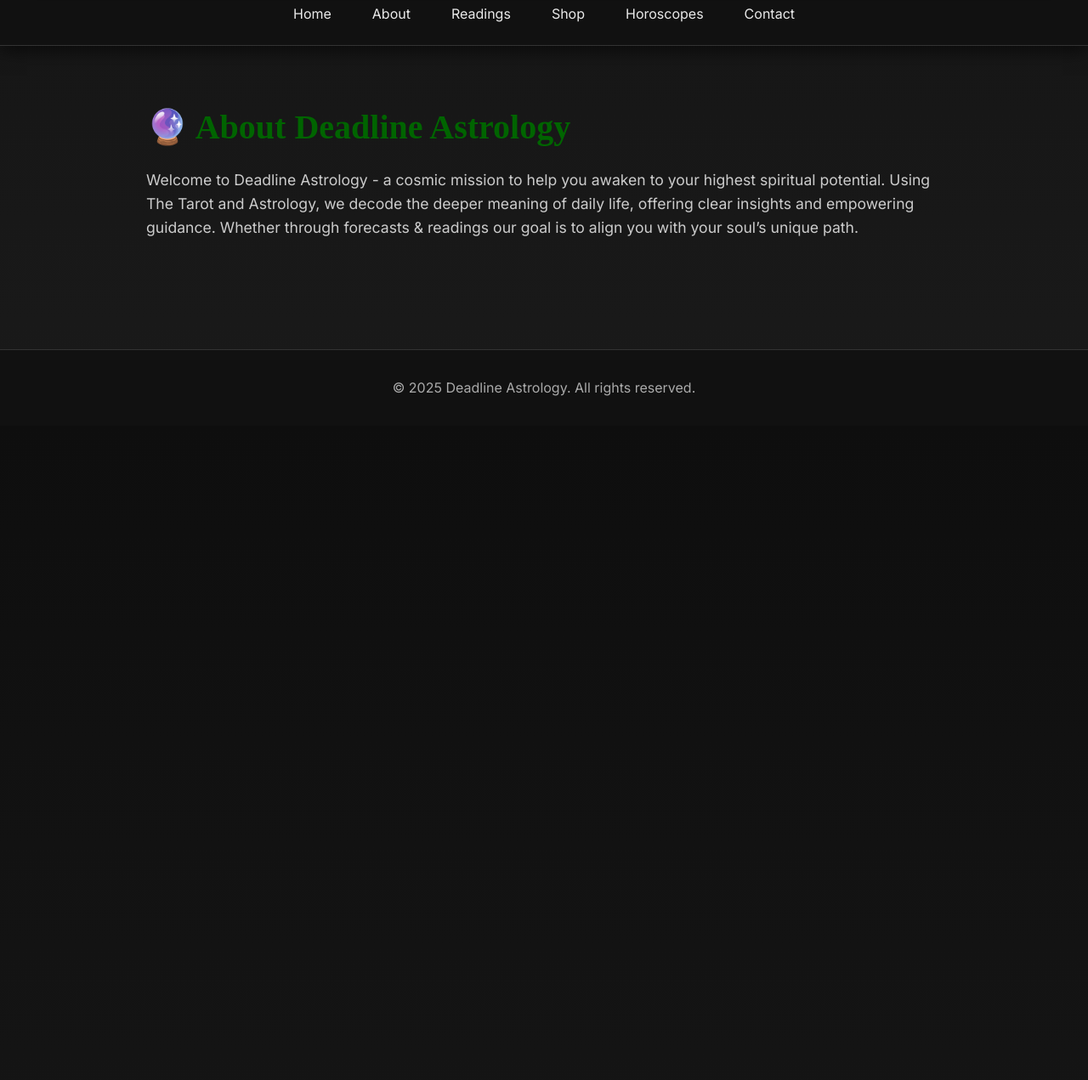
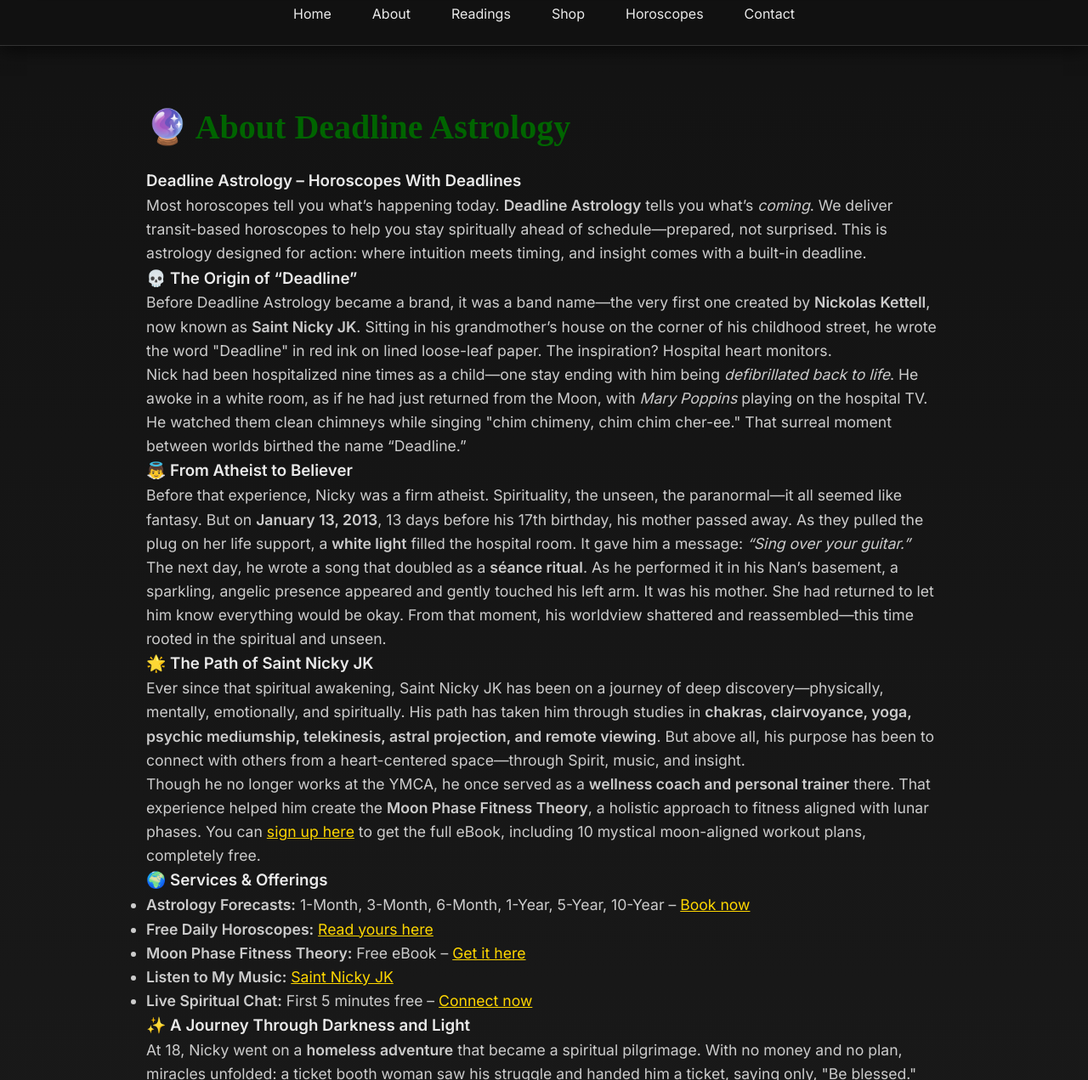
Before and after one commit to Deadline-Astrology/Deadlineastrology.github.io, a Jekyll site: the page about.html, which Jekyll copies as it is, in a window 1280 px wide and 1400 px high, scrolled down 843 px, cut to the strip 129-1400 px from the top of the window. Shown: the whole strip at 85% size. Built offline with Jekyll 4.4.1, drawn with Linux system fonts in a browser that asks for light colours; some web fonts are replaced; before the commit the page ends 1473 px from its top, so only the background shows below that; some of the changed text lies outside the part shown.

Commit message:
Update about.html

```diff
--- a/about.html
+++ b/about.html
@@ -12,12 +12,52 @@
   <div id="header-container"></div>
   <section id="about">
     <h2>🔮 About Deadline Astrology</h2>
-    <p>Welcome to Deadline Astrology - a cosmic mission to help you awaken to your highest spiritual potential.
+    <h3>Deadline Astrology – Horoscopes With Deadlines</h3>
+    <p>
+      Most horoscopes tell you what’s happening today. <strong>Deadline Astrology</strong> tells you what’s <em>coming</em>. We deliver transit-based horoscopes to help you stay spiritually ahead of schedule—prepared, not surprised. This is astrology designed for action: where intuition meets timing, and insight comes with a built-in deadline.
+    </p>
 
-Using The Tarot and Astrology, we decode the deeper meaning of daily life, offering clear insights and empowering guidance. Whether through forecasts & readings our goal is to align you with your soul’s unique path.
+    <h3>💀 The Origin of “Deadline”</h3>
+    <p>
+      Before Deadline Astrology became a brand, it was a band name—the very first one created by <strong>Nickolas Kettell</strong>, now known as <strong>Saint Nicky JK</strong>. Sitting in his grandmother’s house on the corner of his childhood street, he wrote the word "Deadline" in red ink on lined loose-leaf paper. The inspiration? Hospital heart monitors.
+    </p>
+    <p>
+      Nick had been hospitalized nine times as a child—one stay ending with him being <em>defibrillated back to life</em>. He awoke in a white room, as if he had just returned from the Moon, with <em>Mary Poppins</em> playing on the hospital TV. He watched them clean chimneys while singing "chim chimeny, chim chim cher-ee." That surreal moment between worlds birthed the name “Deadline.”
+    </p>
 
-</p>
-</p>
+    <h3>👼 From Atheist to Believer</h3>
+    <p>
+      Before that experience, Nicky was a firm atheist. Spirituality, the unseen, the paranormal—it all seemed like fantasy. But on <strong>January 13, 2013</strong>, 13 days before his 17th birthday, his mother passed away. As they pulled the plug on her life support, a <strong>white light</strong> filled the hospital room. It gave him a message: <em>“Sing over your guitar.”</em>
+    </p>
+    <p>
+      The next day, he wrote a song that doubled as a <strong>séance ritual</strong>. As he performed it in his Nan’s basement, a sparkling, angelic presence appeared and gently touched his left arm. It was his mother. She had returned to let him know everything would be okay. From that moment, his worldview shattered and reassembled—this time rooted in the spiritual and unseen.
+    </p>
+
+    <h3>🌟 The Path of Saint Nicky JK</h3>
+    <p>
+      Ever since that spiritual awakening, Saint Nicky JK has been on a journey of deep discovery—physically, mentally, emotionally, and spiritually. His path has taken him through studies in <strong>chakras, clairvoyance, yoga, psychic mediumship, telekinesis, astral projection, and remote viewing</strong>. But above all, his purpose has been to connect with others from a heart-centered space—through Spirit, music, and insight.
+    </p>
+    <p>
+      Though he no longer works at the YMCA, he once served as a <strong>wellness coach and personal trainer</strong> there. That experience helped him create the <strong>Moon Phase Fitness Theory</strong>, a holistic approach to fitness aligned with lunar phases. You can <a href="#">sign up here</a> to get the full eBook, including 10 mystical moon-aligned workout plans, completely free.
+    </p>
+
+    <h3>🌍 Services & Offerings</h3>
+    <ul>
+      <li><strong>Astrology Forecasts:</strong> 1-Month, 3-Month, 6-Month, 1-Year, 5-Year, 10-Year – <a href="#">Book now</a></li>
+      <li><strong>Free Daily Horoscopes:</strong> <a href="#">Read yours here</a></li>
+      <li><strong>Moon Phase Fitness Theory:</strong> Free eBook – <a href="#">Get it here</a></li>
+      <li><strong>Listen to My Music:</strong> <a href="#">Saint Nicky JK</a></li>
+      <li><strong>Live Spiritual Chat:</strong> First 5 minutes free – <a href="#">Connect now</a></li>
+    </ul>
+
+    <h3>✨ A Journey Through Darkness and Light</h3>
+    <p>
+      At 18, Nicky went on a <strong>homeless adventure</strong> that became a spiritual pilgrimage. With no money and no plan, miracles unfolded: a ticket booth woman saw his struggle and handed him a ticket, saying only, "Be blessed." That moment and others like it solidified his trust in Spirit—and his mission to be a messenger of hope, truth, and transformation.
+    </p>
+
+    <p>
+      Deadline Astrology is more than horoscopes. It's a calling. It's your spiritual mission control.
+    </p>
   </section>
   <footer>&copy; 2025 Deadline Astrology. All rights reserved.</footer>
 </body>
```
